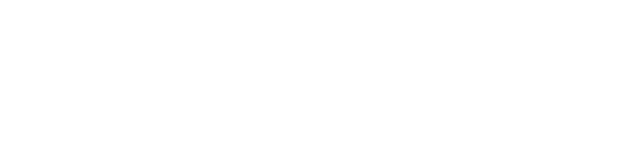
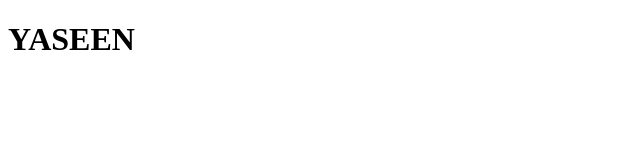
Before and after one commit to Yaseen-Saad/MY-LEARNING-GIT, a plain HTML site: page index.html in a window 1280 px wide. Shown: the whole page, without its empty margins (0-640 px from the left). Drawn offline with Linux system fonts and the light colour scheme.

Commit message:
Update index.html

```diff
--- a/index.html
+++ b/index.html
@@ -7,6 +7,6 @@
     <title>Learning git</title>
 </head>
 <body>
-
+    <h1>YASEEN</h1>
 </body>
 </html>
```
